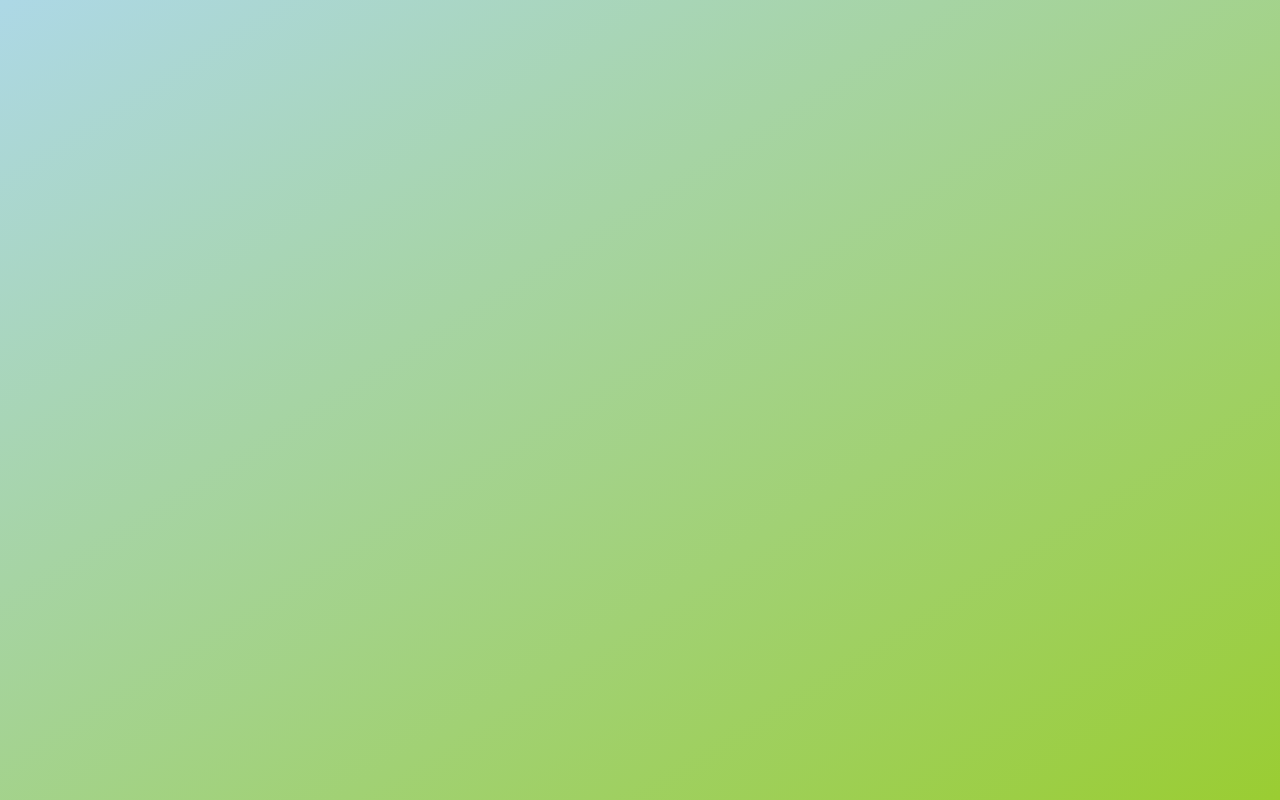
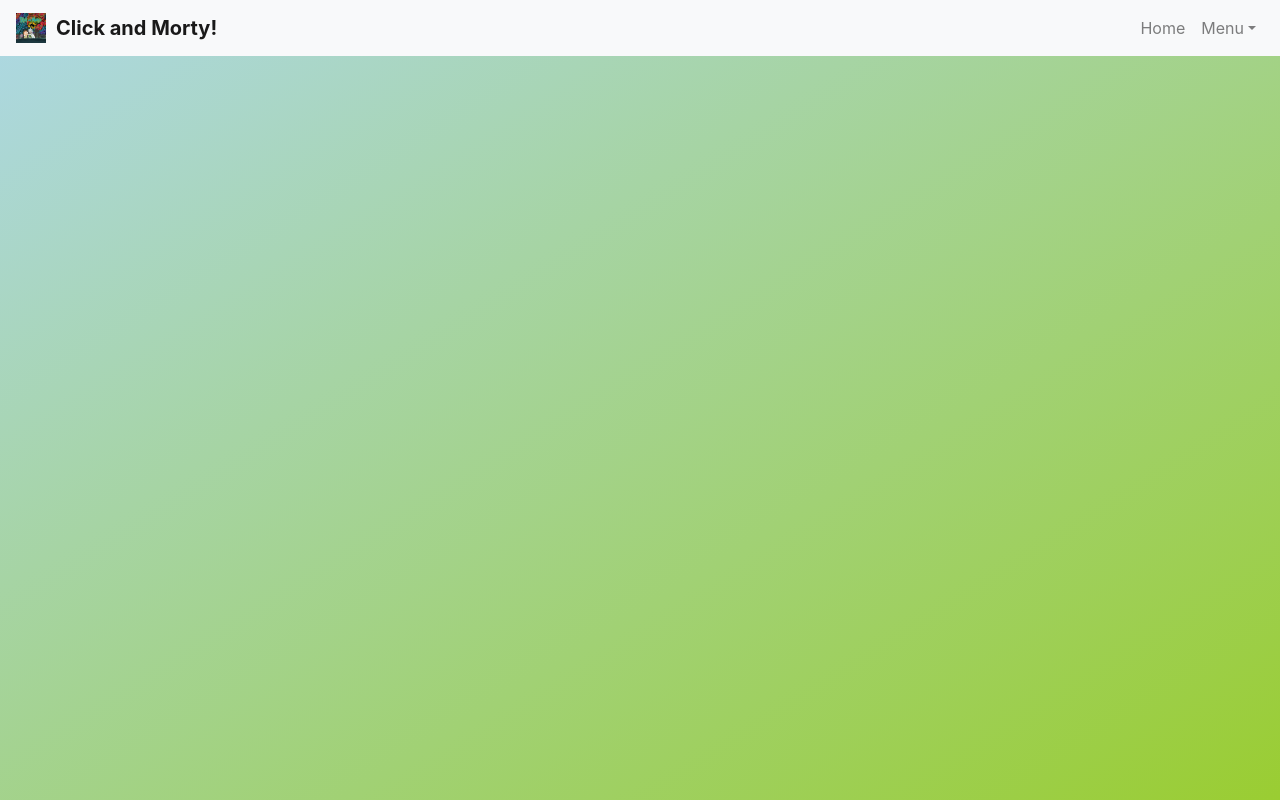
Before and after one commit to mdamian9/rick-and-morty-mern, a React (Create React App) app in the folder client/: page /home in a window 1280 px wide. Built offline with nearby package versions, Linux system fonts and the light colour scheme.

Commit message:
Completed UserNavbar for use in HomePage. Added logout button in dropdown menu

```diff
--- a/client/src/components/HomePage/HomePage.js
+++ b/client/src/components/HomePage/HomePage.js
@@ -2,6 +2,7 @@ import React, { Component } from 'react';
 import { Container, Col, Row } from 'reactstrap';
 import AuthService from '../AuthService/AuthService';
 import withAuth from '../withAuth/withAuth';
+import UserNavbar from '../UserNavbar/UserNavbar';
 
 const Auth = new AuthService();
 
@@ -15,11 +16,15 @@ class HomePage extends Component {
     render = () => {
         return (
             <div>
+                <UserNavbar handleLogout={this.handleLogout} />
+                <br />
+                <div>
 
+                </div>
             </div>
         );
     };
 
 };
 
-export default withAuth(HomePage);
+export default HomePage;
--- /dev/null
+++ b/client/src/components/UserNavbar/UserNavbar.js
@@ -0,0 +1,66 @@
+import React, { Component } from 'react';
+import Logo from '../Logo/Logo';
+import {
+    Collapse,
+    Navbar,
+    NavbarToggler,
+    NavbarBrand,
+    Nav,
+    NavItem,
+    NavLink,
+    UncontrolledDropdown,
+    DropdownToggle,
+    DropdownMenu,
+    DropdownItem
+} from 'reactstrap';
+
+class UserNavbar extends Component {
+
+    constructor(props) {
+        super(props);
+        this.state = {
+            collapseOpen: false
+        };
+    };
+
+    toggleCollapse = () => {
+        this.setState(prevState => ({
+            collapseOpen: !prevState.collapseOpen
+        }));
+    };
+
+    render = () => {
+        return (
+            <Navbar color='light' light expand='md'>
+                <NavbarBrand href='/home' className='d-flex align-items-center'>
+                    <Logo width='30px' height='30px' />&ensp;<b>Click and Morty!</b>
+                </NavbarBrand>
+                <NavbarToggler onClick={this.toggleCollapse} />
+                <Collapse isOpen={this.state.collapseOpen} navbar>
+                    <Nav className='ml-auto' navbar>
+                        <NavItem>
+                            <NavLink href='/home'>Home</NavLink>
+                        </NavItem>
+                        <UncontrolledDropdown nav inNavbar>
+                            <DropdownToggle nav caret>
+                                Menu
+                            </DropdownToggle>
+                            <DropdownMenu right>
+                                <DropdownItem>
+                                    My Account
+                                </DropdownItem>
+                                <DropdownItem divider />
+                                <DropdownItem onClick={this.props.handleLogout}>
+                                    Log Out
+                                </DropdownItem>
+                            </DropdownMenu>
+                        </UncontrolledDropdown>
+                    </Nav>
+                </Collapse>
+            </Navbar>
+        );
+    };
+
+};
+
+export default UserNavbar;
--- a/client/src/index.js
+++ b/client/src/index.js
@@ -7,12 +7,14 @@ import App from './App';
 import * as serviceWorker from './serviceWorker';
 import SignupPage from './components/SignupPage/SignupPage';
 import LoginPage from './components/LoginPage/LoginPage';
+import HomePage from './components/HomePage/HomePage';
 
 ReactDOM.render(
     <Router>
         <Route exact path='/' component={App} />
         <Route exact path='/signup' component={SignupPage} />
-        <Route exact path='login' component={LoginPage} />
+        <Route exact path='/login' component={LoginPage} />
+        <Route exact path='/home' component={HomePage} />
     </Router>,
     document.getElementById('root')
 );
```
